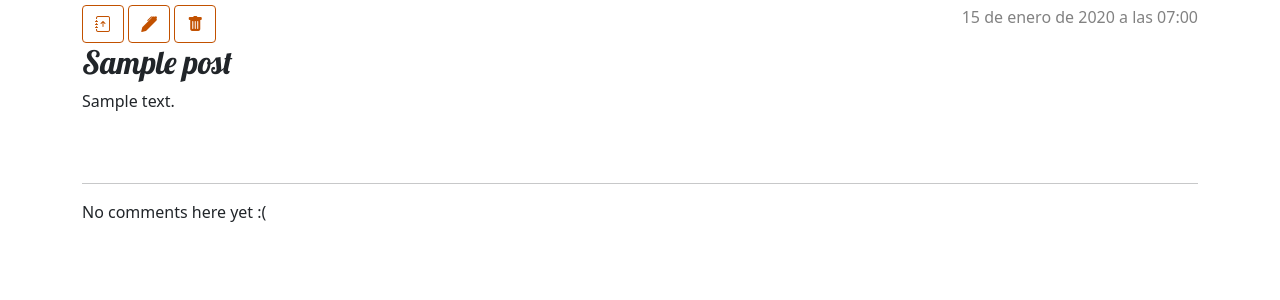
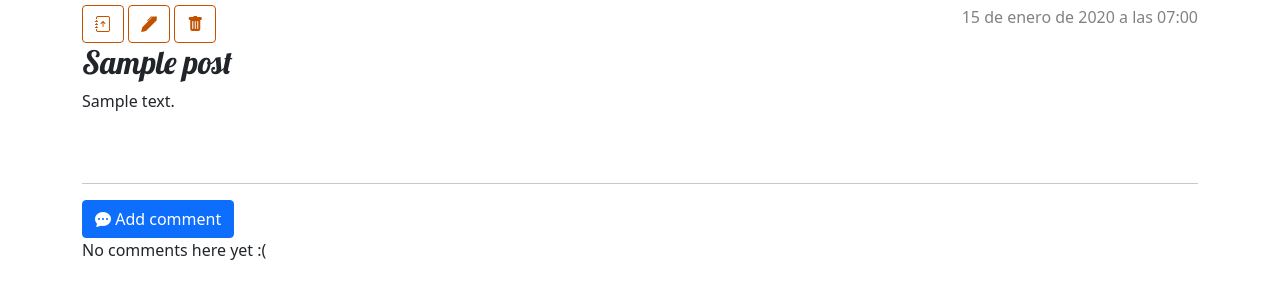
Before and after one commit to LiliGC/my-first-blog, a Django app: page /post/1/ in a window 1280 px wide. Shown: the part 141-441 px from the top of the page. Run offline with Django 4.2, Linux system fonts and the light colour scheme; a user stored in the database is signed in; tables that the repository leaves empty hold one stand-in row (values such as "Sample post").

Commit message:
Agregue formulario y  template para agregar comentarios a los post

```diff
--- a/blog/templates/blog/post_detail.html
+++ b/blog/templates/blog/post_detail.html
@@ -16,6 +16,7 @@
         <p>{{ post.text|linebreaksbr }}</p>
     </div>
     <hr>
+    <a href="{% url 'add_comment_to_post' pk=post.pk %}" class="btn btn-primary"><i class="bi bi-chat-dots-fill"></i>  Add comment</a>
     {% if comment.post %}
     <div class="comment">
         <div class="date">{{ comment.created_date }}</div>
--- a/blog/templates/blog/post_list.html
+++ b/blog/templates/blog/post_list.html
@@ -8,6 +8,7 @@
             </time>
             <h2><a href="{% url 'post_detail' pk=post.pk %}">{{ post.title }}</a></h2>
             <p>{{ post.text|linebreaksbr }}</p>
+            <a class="btn btn-primary"><i class="bi bi-chat-dots-fill"></i> Comments: {{ post.comments.count }}</a>
         </article>
     {% endfor %}
 {% endblock %}
--- a/blog/urls.py
+++ b/blog/urls.py
@@ -9,4 +9,5 @@ urlpatterns = [
     path('drafts/', views.post_draft_list, name='post_draft_list'),
     path('post/<pk>/publish/', views.post_publish, name='post_publish'),
     path('post/<pk>/remove/', views.post_remove, name='post_remove'),
+    path('post/<int:pk>/comment/', views.add_comment_to_post, name='add_comment_to_post'),
 ]
--- a/blog/views.py
+++ b/blog/views.py
@@ -2,7 +2,7 @@ from django.shortcuts import render, redirect, get_object_or_404
 from django.contrib.auth.decorators import login_required
 from django.utils import timezone
 from .models import Post
-from .forms import PostForm
+from .forms import PostForm, CommentForm
 
 def post_list(request):
     posts = Post.objects.filter(published_date__lte=timezone.now())
@@ -56,3 +56,17 @@ def post_publish(request, pk):
     post = get_object_or_404(Post, pk=pk)
     post.publish()
     return redirect('post_detail', pk=pk)
+
+@login_required
+def add_comment_to_post(request, pk):
+    post = get_object_or_404(Post, pk=pk)
+    if request.method == "POST":
+        form = CommentForm(request.POST)
+        if form.is_valid():
+            comment = form.save(commit=False)
+            comment.post = post
+            comment.save()
+            return redirect('post_detail', pk=post.pk)
+    else:
+        form = CommentForm()
+    return render(request, 'blog/add_comment_to_post.html', {'form': form})
```
Also changed, not shown: blog/forms.py (+7 -1 lines), blog/templates/blog/add_comment_to_post.html (added, +9 -0 lines).
